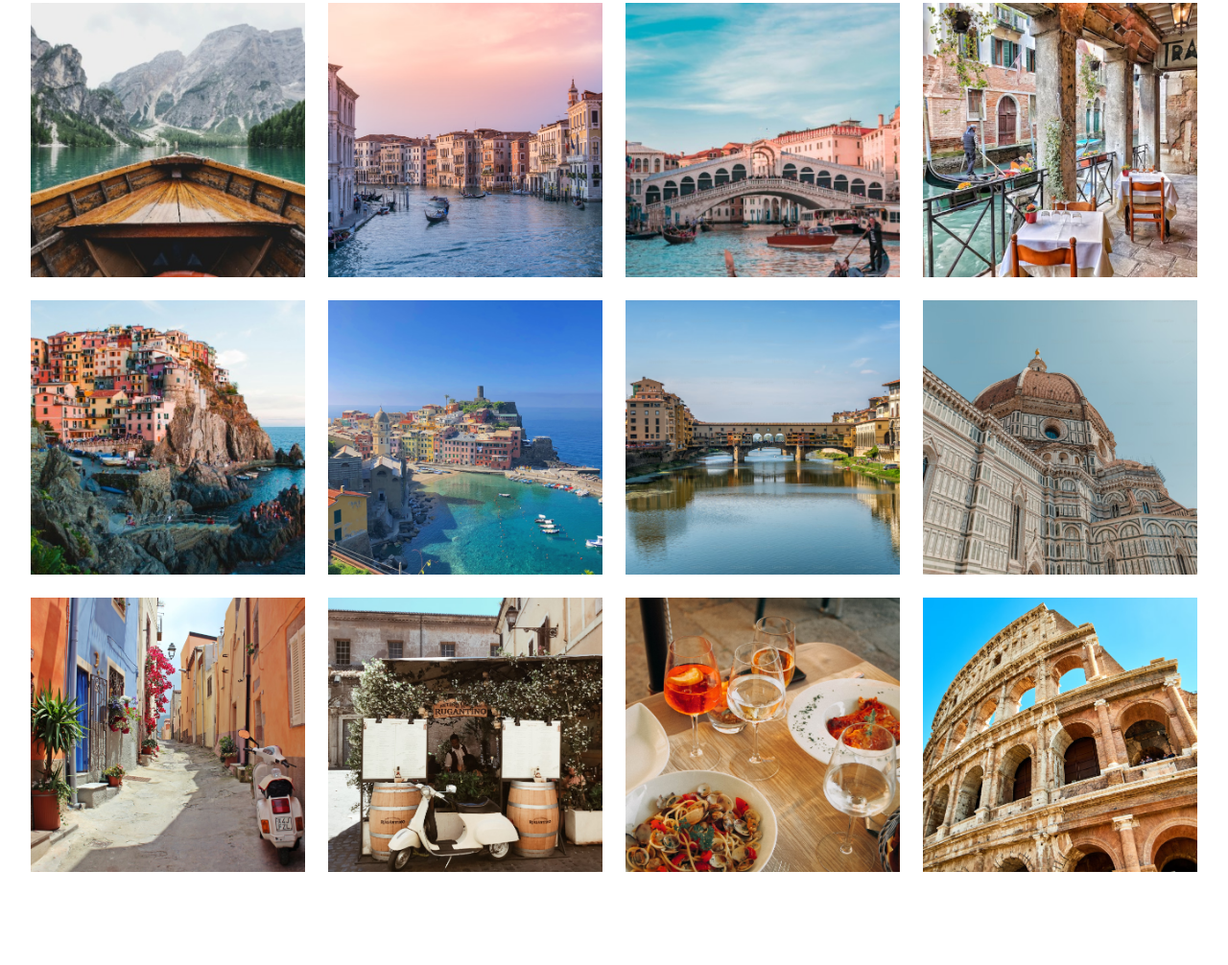
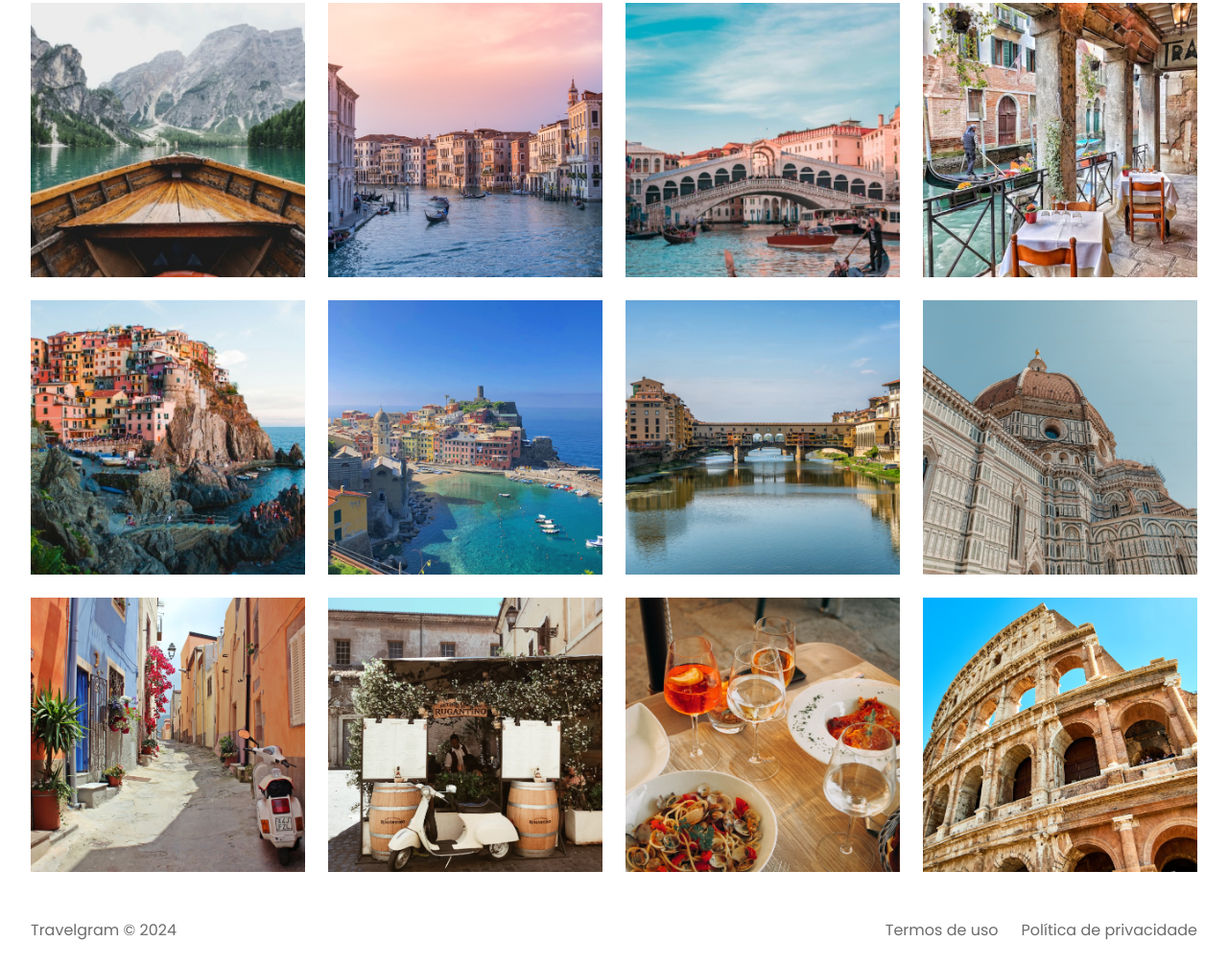
Before and after one commit to winiicastanha/travelgram-rocketseat, a plain HTML site: page index.html in a window 1280 px wide. Shown: the part 357-1363 px from the top of the page at 96% size. Before the commit the page ends 1290 px from the top, so only its background shows below. Drawn offline with Linux system fonts and the light colour scheme.

Commit message:
done footer

```diff
--- a/index.html
+++ b/index.html
@@ -73,5 +73,11 @@
     <img src="assets/images/Image 11.png" alt="...">
     <img src="assets/images/Image 12.png" alt="...">
   </main>
+
+  <footer class="container">
+    <span>Travelgram © 2024</span>
+    <span>Termos de uso</span>
+    <span>Política de privacidade</span>
+  </footer>
 </body>
 </html>
--- /dev/null
+++ b/styles/footer.css
@@ -0,0 +1,8 @@
+footer{
+  display: flex;
+  padding-block: 24px;
+  gap: 24px;
+}
+footer span:nth-child(1){
+  margin-right: auto;
+}
--- a/styles/index.css
+++ b/styles/index.css
@@ -2,3 +2,4 @@
 @import url(nav.css);
 @import url(header.css);
 @import url(main.css);
+@import url(footer.css);
```
